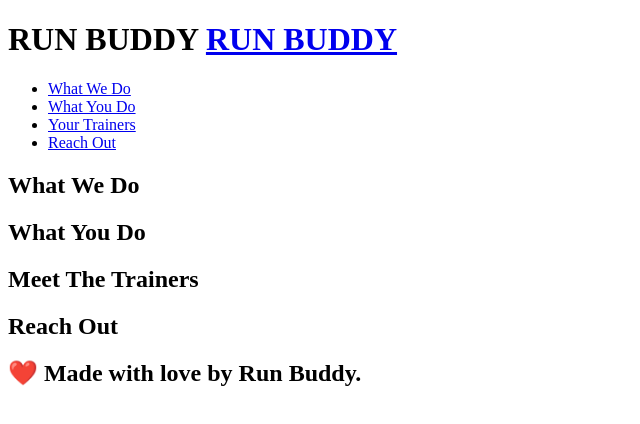
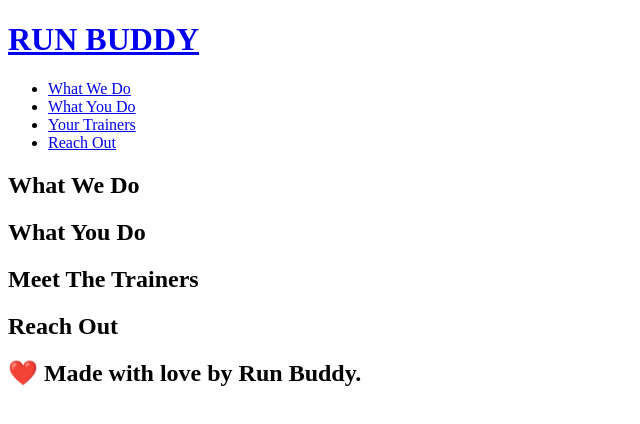
Before and after one commit to briarsteward/run-buddy, a plain HTML site: page index.html in a window 1280 px wide. Shown: the whole page, without its empty margins (0-640 px from the left). Drawn offline with Linux system fonts and the light colour scheme.

Commit message:
fixed header

```diff
--- a/index.html
+++ b/index.html
@@ -7,7 +7,7 @@
     <body>
         <!-- navigation -->
         <header>
-            <h1>RUN BUDDY
+            <h1>
                 <a href="/">RUN BUDDY</a>
             </h1>
             <nav><!-- Unordered list element -->
```
